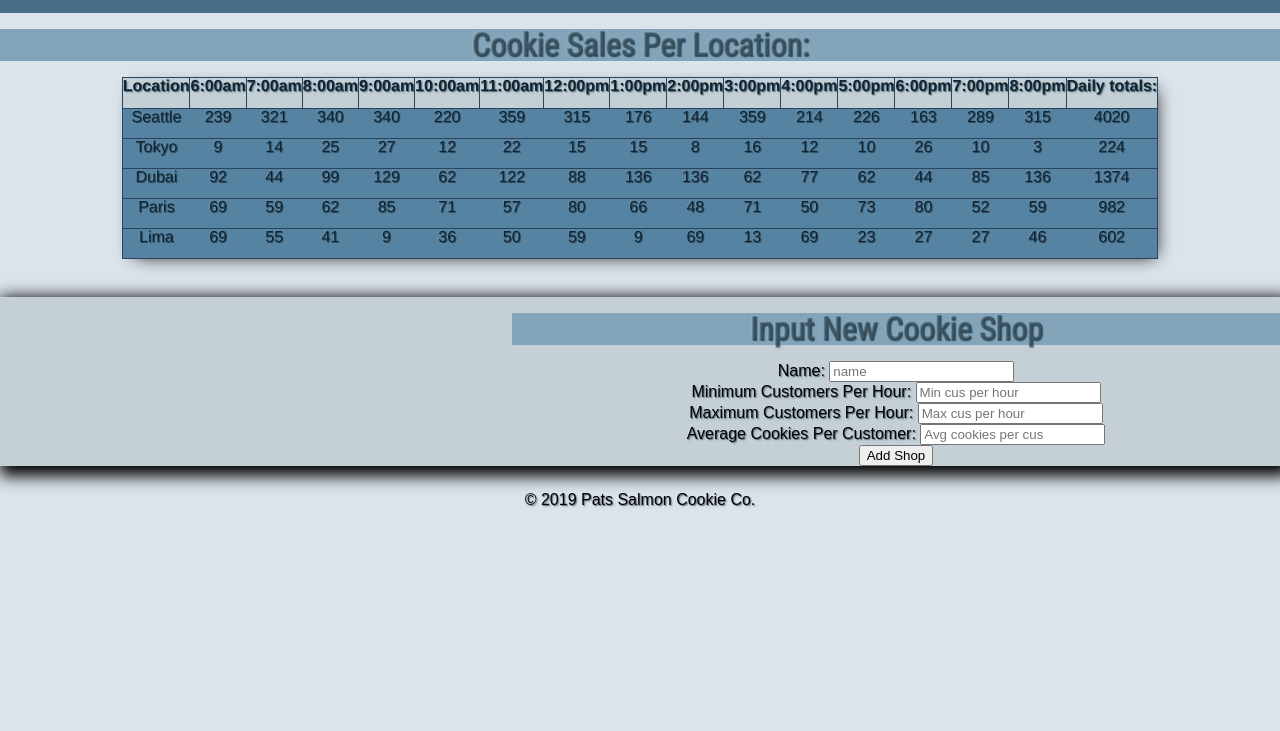
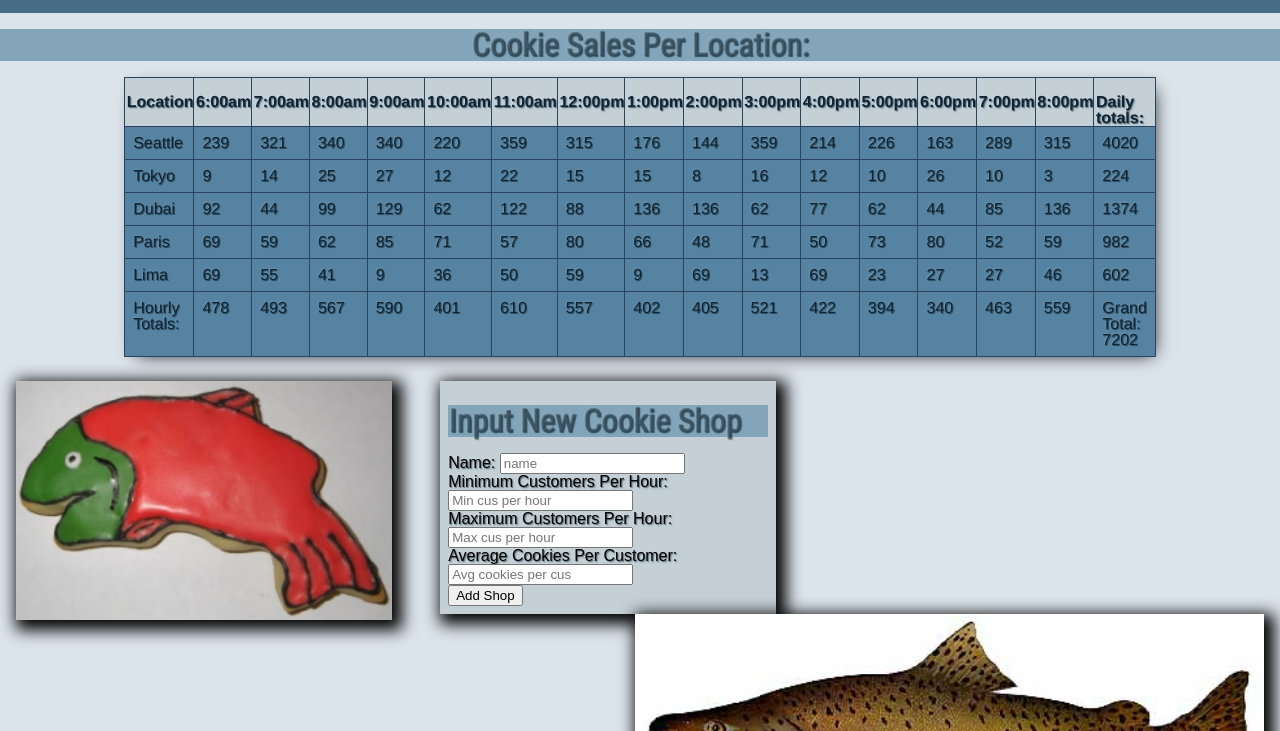
Before and after one commit to littl3birdy/cookie-stand, a plain HTML site: page sales.html in a window 1280 px wide. Shown: the part 69-800 px from the top of the page. Drawn offline with Linux system fonts and the light colour scheme.

Commit message:
finished css

```diff
--- a/css/sales.css
+++ b/css/sales.css
@@ -41,21 +41,22 @@ h2{
 table {
   color:rgb(13, 37, 53);
   font-family: Helvetica, Arial, sans-serif;
-  /* width: 40%;  */
-  height: 80%;
-  border-collapse: collapse;
-  margin-top: 1% ;
-  margin: 0px auto;
-  margin-bottom: 3%;
+  width: 80%;
+  border-collapse:collapse;
+  margin: 1em auto 1.5em auto ;
   padding-top: 1.5em;
-  -webkit-box-shadow: 5px 5px 17px -8px #000000;
+  box-shadow: 5px 5px 15px 5px #000000;
   box-shadow: 5px 5px 17px -8px #000000;
 
 }
 
-tr, th {
+tr th {
   border: 1px solid rgb(42, 68, 95);
-  height: 30px;
+  height: 25px;
+  text-align:left;
+  padding-top: 1em;
+  padding-bottom: 0;
+  padding-left: .1em
 }
 
 th {
@@ -65,20 +66,40 @@ th {
 }
 
 td {
+  padding: .5em;
   background: rgb(86, 131, 161);
-  text-align: center;
+  text-align: left;
+  border: 1px solid rgb(42, 68, 95);
   text-shadow: -1px -1px 1px rgba(255,255,255,.1), 1px 1px 1px rgba(0,0,0,.5), 2px 2px 2px rgba(107,169,206,0.27);
 }
 
 fieldset {
   text-shadow: -1px -1px 1px rgba(255,255,255,.1), 1px 1px 1px rgba(0,0,0,.5), 2px 2px 2px rgba(107,169,206,0.27);
   background: rgb(196, 207, 214);
-  padding-inline-start: 40%;-webkit-box-shadow: 5px 5px 15px 5px #000000;
   box-shadow: 5px 5px 15px 5px #000000;
-  }
+  text-align: left;
+  width: 25%;
+  margin:0 1em 0 2em;
+  padding:.5em;
+  float:left;
+}
+#frosted {
+  float:left;
+  margin: 0 1em;
+  box-shadow: 5px 5px 15px 5px #000000;
+
+}
+#chinook {
+  float:right;
+  margin-right: 1em;
+  box-shadow: 5px 5px 15px 5px #000000;
+}
 
 footer {
-  margin-top: 2%;
-  margin-bottom: 2%;
-  text-shadow: -1px -1px 1px rgba(255,255,255,.1), 1px 1px 1px rgba(0,0,0,.5), 2px 2px 2px rgba(107,169,206,0.27);
- }
+  margin:3em 0 0 0;
+  padding:0;
+  display:inline-block;
+  background-color: rgb(71, 109, 134);
+  width:100%;
+  color:rgb(189, 199, 209);
+}
--- a/css/styles.css
+++ b/css/styles.css
@@ -117,4 +117,5 @@ footer {
   display:inline-block;
   background-color: rgb(71, 109, 134);
   width:100%;
+  color:rgb(189, 199, 209);
 }
--- a/sales.html
+++ b/sales.html
@@ -3,26 +3,27 @@
 
 <head>
   <title>Cookie Sales</title>
-  <link rel="stylesheet" type="text/css" href="./css/reset.css"/>
+  <link rel="stylesheet" type="text/css" href="./css/reset.css" />
   <link rel="stylesheet" type="text/css" href="./css/sales.css" />
   <link href="https://fonts.googleapis.com/css?family=Roboto+Condensed&display=swap" rel="stylesheet">
 </head>
 
 <body>
   <header>
-      <ul>
-          <li><img src="./img/salmon.png" width="130"height="50"/></li>
-          <li><a href = "index.html">Home</a></li>
-          <li><a href = "sales.html">Sales</a></li>
-          <li><a href = "index.html">Swag</a></li>
-          <li><a href = "index.html">More</a></li>
-        </ul>
+    <ul>
+      <li><img src="./img/salmon.png" width="130" height="50" /></li>
+      <li><a href="index.html">Home</a></li>
+      <li><a href="sales.html">Sales</a></li>
+      <li><a href="index.html">Swag</a></li>
+      <li><a href="index.html">More</a></li>
+    </ul>
   </header>
   <section id=locationInfo>
-    <h2 id= "table">Cookie Sales Per Location:</h2>
+    <h2 id="table">Cookie Sales Per Location:</h2>
     <table id="cookieTable"></table>
   </section>
   <section>
+    <img id="frosted" src="./img/frosted-cookie.jpg" height="238.5" />
     <form id="user-form-addCookieShop">
       <fieldset class="clear">
         <h2 class>Input New Cookie Shop</h2>
@@ -42,10 +43,11 @@
         <button type="submit" name="submit" value="submit" id="submit">Add Shop</button>
       </fieldset>
     </form>
+    <img id="chinook" src="./img/chinook.jpg" height="238.5" />
   </section>
   <footer>&copy; 2019 Pats Salmon Cookie Co.
   </footer>
   <script src="sales.js"></script>
-  </body>
+</body>
 
 </html>
--- a/sales.js
+++ b/sales.js
@@ -55,11 +55,11 @@ CookieStand.prototype.render = function () {
 //Prints header, then table content, then footer with grand total
 function printTable() {
   var table = document.getElementById("cookieTable");
-  table.innerHTML="";
+  table.innerHTML = "";
   table.appendChild(tableHeader());
   for (var i = 0; i < CookieStand.all.length; i++) {
     table.appendChild(CookieStand.all[i].render());
-  }console.log(cookieStand.all);
+  }
   table.appendChild(tableFooter());
 }
 //builds header
```
